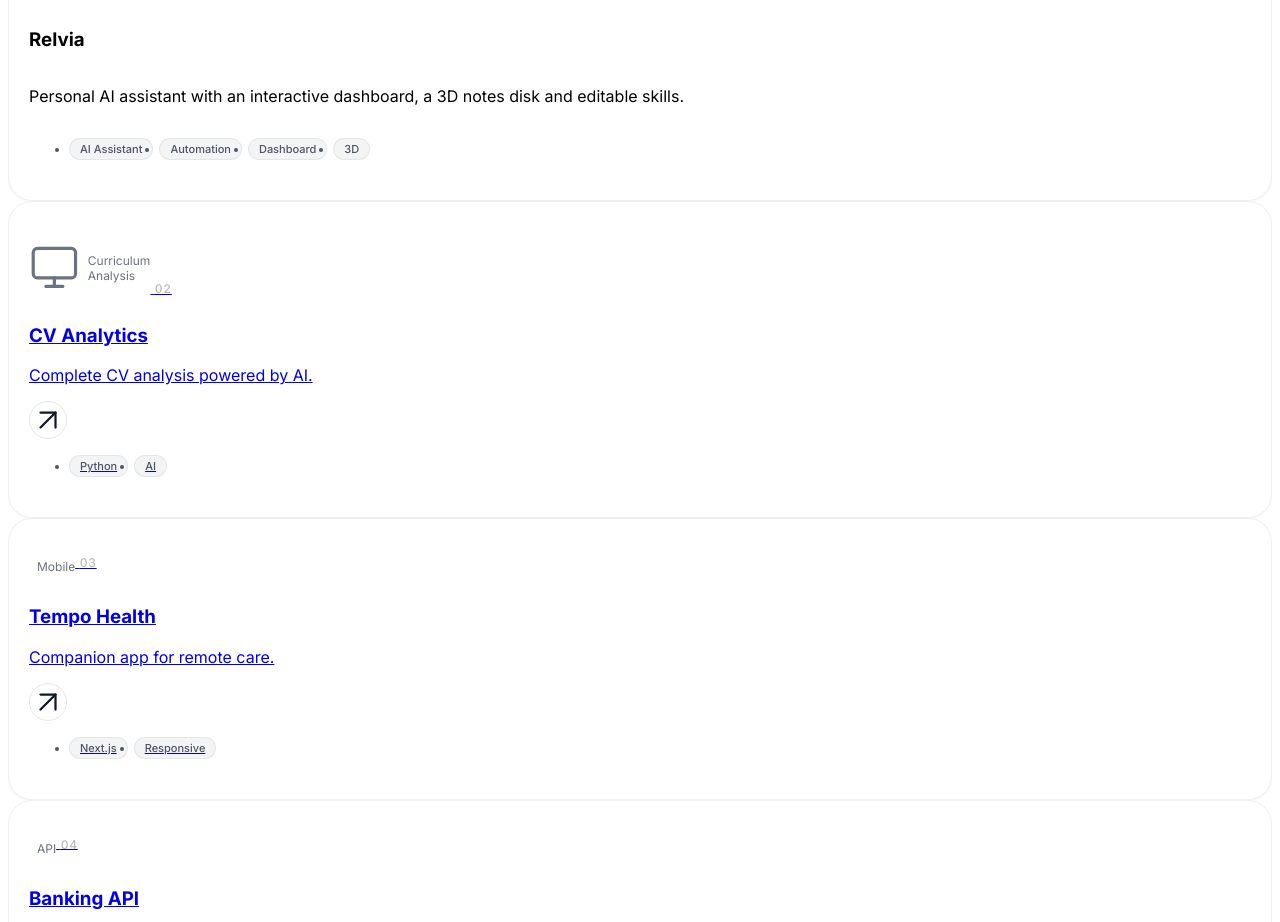
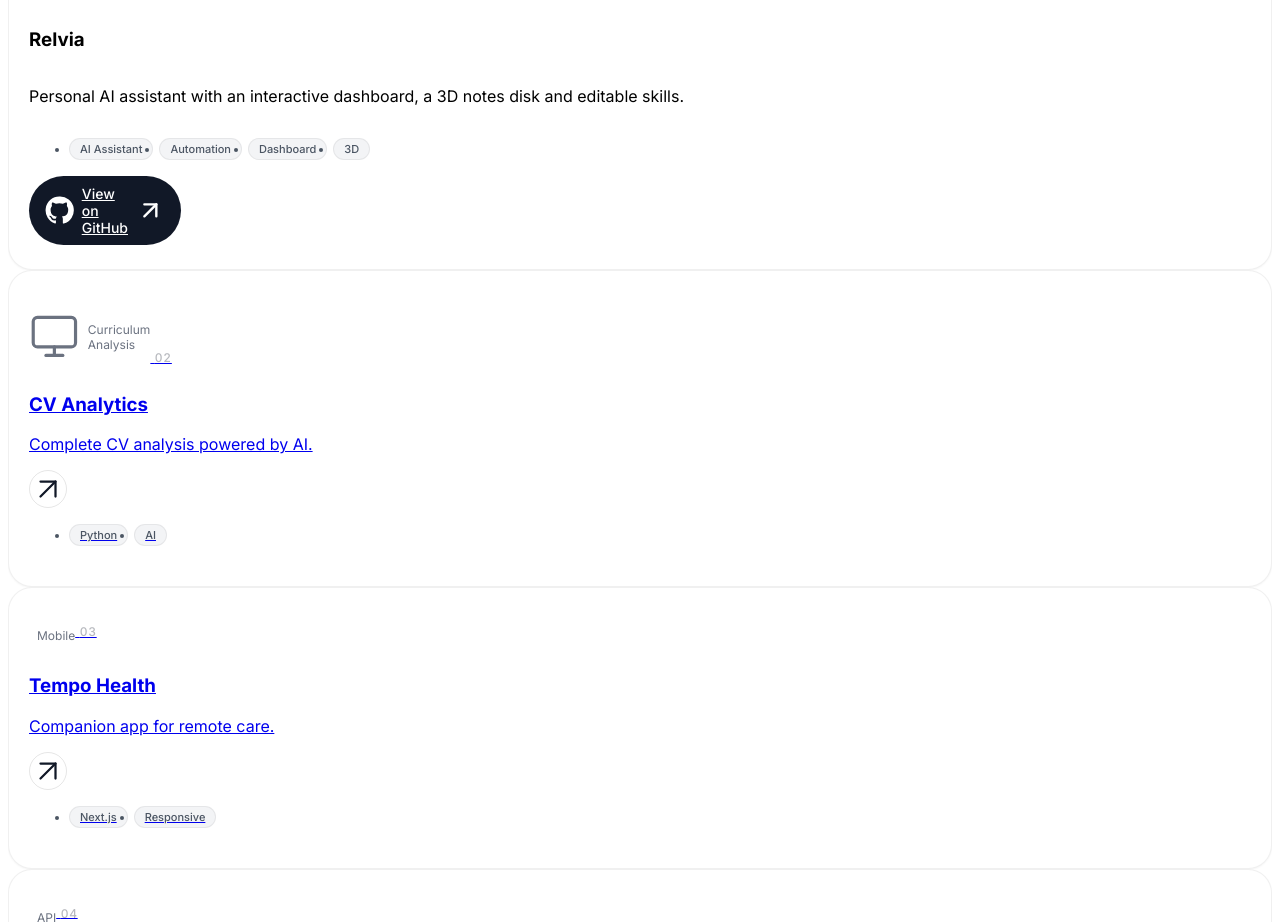
Before and after one commit to WelbennysKennedy/Portfolio, a plain HTML site: page index.html in a window 1280 px wide. Shown: the part 4380-5302 px from the top of the page. Drawn offline with Linux system fonts and the light colour scheme; grey boxes are pictures that could not be loaded; a script that the page names is missing.

Commit message:
Adiciona link do GitHub no projeto Relvia
O card em destaque da Relvia agora leva para
https://github.com/WelbennysKennedy/Relvia-AI, com botão
"View on GitHub" e o card inteiro clicável.

Co-Authored-By: Claude Opus 5.5 <noreply@anthropic.com>

```diff
--- a/index.html
+++ b/index.html
@@ -165,6 +165,7 @@
 <img class="project-crossfade-img project-img" src="images/relvia-1.webp" alt="Relvia dashboard: emails, calendar, goals and automation skills" width="1400" height="694" loading="lazy" />
 <img class="project-crossfade-img project-img is-next" src="images/relvia-2.webp" alt="Relvia 3D notes disk connected to the viral-hooks skill" width="1400" height="719" loading="lazy" />
 <div class="project-crossfade-dots" aria-hidden="true"><span></span><span></span></div>
+<span class="project-cta" aria-hidden="true">View project <svg class="w-3.5 h-3.5" fill="none" stroke="currentColor" stroke-linecap="round" stroke-linejoin="round" stroke-width="2" viewBox="0 0 24 24"><path d="M7 7h10v10"></path><path d="M7 17 17 7"></path></svg></span>
 </div>
 <div class="project-body lg:col-span-4 lg:py-8 lg:pr-8 lg:pl-4">
 <div class="flex items-center justify-between">
@@ -177,7 +178,14 @@ Automation
 </p>
 <h3 class="mt-2 text-2xl sm:text-3xl font-semibold tracking-tight text-gray-900">Relvia</h3>
 <p class="mt-3 text-sm sm:text-base leading-relaxed text-gray-600">Personal AI assistant with an interactive dashboard, a 3D notes disk and editable skills.</p>
-<ul class="project-tags mt-6 lg:mt-auto lg:pt-8"><li>AI Assistant</li><li>Automation</li><li>Dashboard</li><li>3D</li></ul>
+<div class="mt-6 lg:mt-auto lg:pt-8">
+<ul class="project-tags"><li>AI Assistant</li><li>Automation</li><li>Dashboard</li><li>3D</li></ul>
+<a class="project-github-link project-stretched-link mt-5" href="https://github.com/WelbennysKennedy/Relvia-AI" target="_blank" rel="noopener noreferrer">
+<svg class="w-4 h-4" fill="currentColor" viewBox="0 0 24 24" aria-hidden="true"><path d="M12 .5a11.5 11.5 0 0 0-3.64 22.41c.58.11.79-.25.79-.56v-2c-3.2.7-3.88-1.37-3.88-1.37-.52-1.33-1.28-1.69-1.28-1.69-1.05-.72.08-.7.08-.7 1.16.08 1.77 1.19 1.77 1.19 1.03 1.77 2.7 1.26 3.36.96.1-.75.4-1.26.73-1.55-2.55-.29-5.24-1.28-5.24-5.69 0-1.26.45-2.29 1.19-3.09-.12-.29-.52-1.46.11-3.05 0 0 .97-.31 3.17 1.18a11 11 0 0 1 5.77 0c2.2-1.49 3.17-1.18 3.17-1.18.63 1.59.23 2.76.11 3.05.74.8 1.19 1.83 1.19 3.09 0 4.42-2.69 5.39-5.26 5.68.41.36.78 1.06.78 2.14v3.17c0 .31.21.68.8.56A11.5 11.5 0 0 0 12 .5z"></path></svg>
+<span>View on GitHub</span>
+<svg class="project-github-arrow w-3.5 h-3.5" fill="none" stroke="currentColor" stroke-linecap="round" stroke-linejoin="round" stroke-width="2" viewBox="0 0 24 24" aria-hidden="true"><path d="M7 7h10v10"></path><path d="M7 17 17 7"></path></svg>
+</a>
+</div>
 </div>
 </article>
 
--- a/style.css
+++ b/style.css
@@ -522,6 +522,55 @@ a:focus-visible .hero-portrait {
   transform: rotate(45deg);
 }
 
+/* botão "View on GitHub" do card em destaque */
+.project-github-link {
+  display: inline-flex;
+  align-items: center;
+  gap: 0.5rem;
+  padding: 0.5625rem 1rem;
+  border-radius: 999px;
+  background: #111827;
+  font-size: 0.875rem;
+  font-weight: 500;
+  color: #fff;
+  transition: background-color 300ms ease;
+}
+
+.project-github-arrow {
+  transition: transform 400ms var(--project-ease, ease);
+}
+
+.project-card:hover .project-github-link {
+  background: #000;
+}
+
+.project-card:hover .project-github-arrow {
+  transform: translate(2px, -2px);
+}
+
+/* o link cobre o card inteiro, então clicar em qualquer parte abre o projeto */
+.project-stretched-link::after {
+  content: '';
+  position: absolute;
+  inset: 0;
+  z-index: 3;
+  border-radius: 1.5rem;
+}
+
+.project-stretched-link:focus-visible {
+  outline: none;
+}
+
+.project-stretched-link:focus-visible::after {
+  outline: 2px solid #111827;
+  outline-offset: 3px;
+}
+
+.project-card:has(.project-stretched-link:focus-visible) .project-cta {
+  opacity: 1;
+  transform: translateY(0);
+}
+
 .project-tags {
   display: flex;
   flex-wrap: wrap;
```
